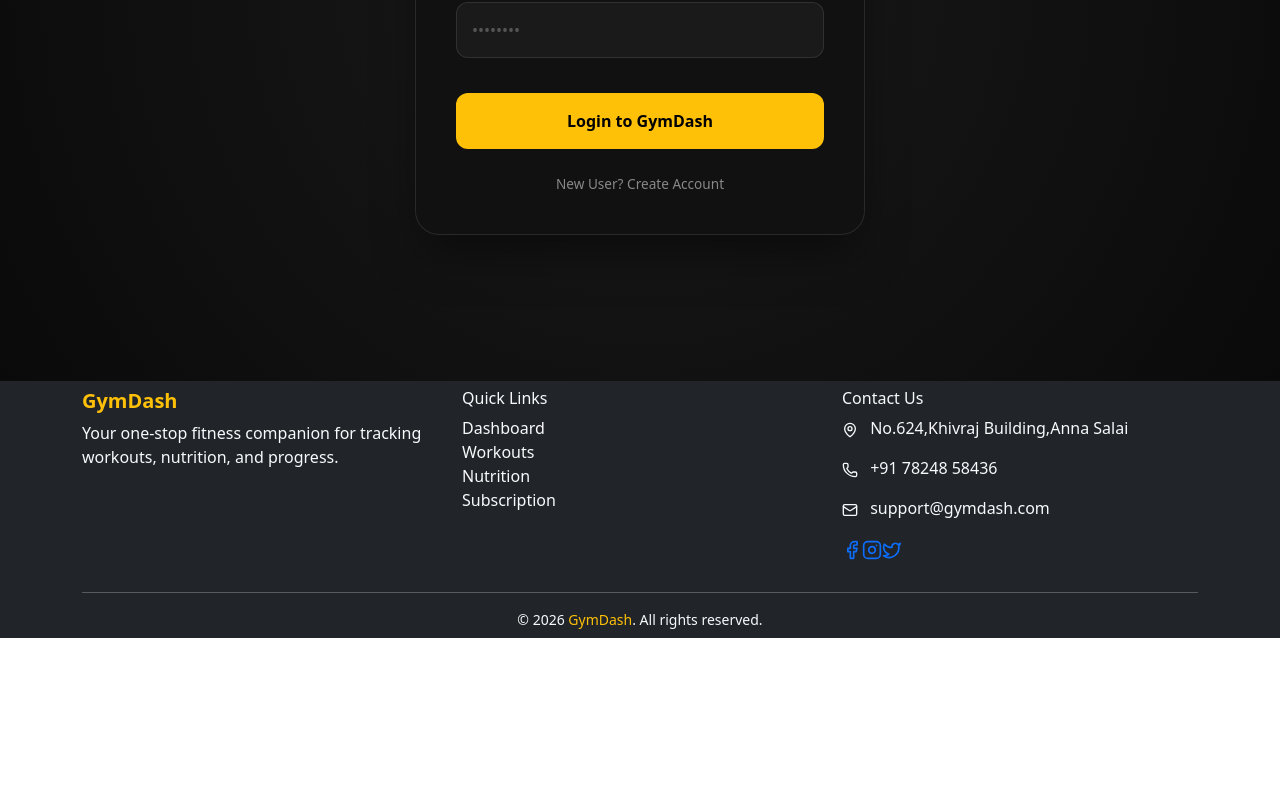
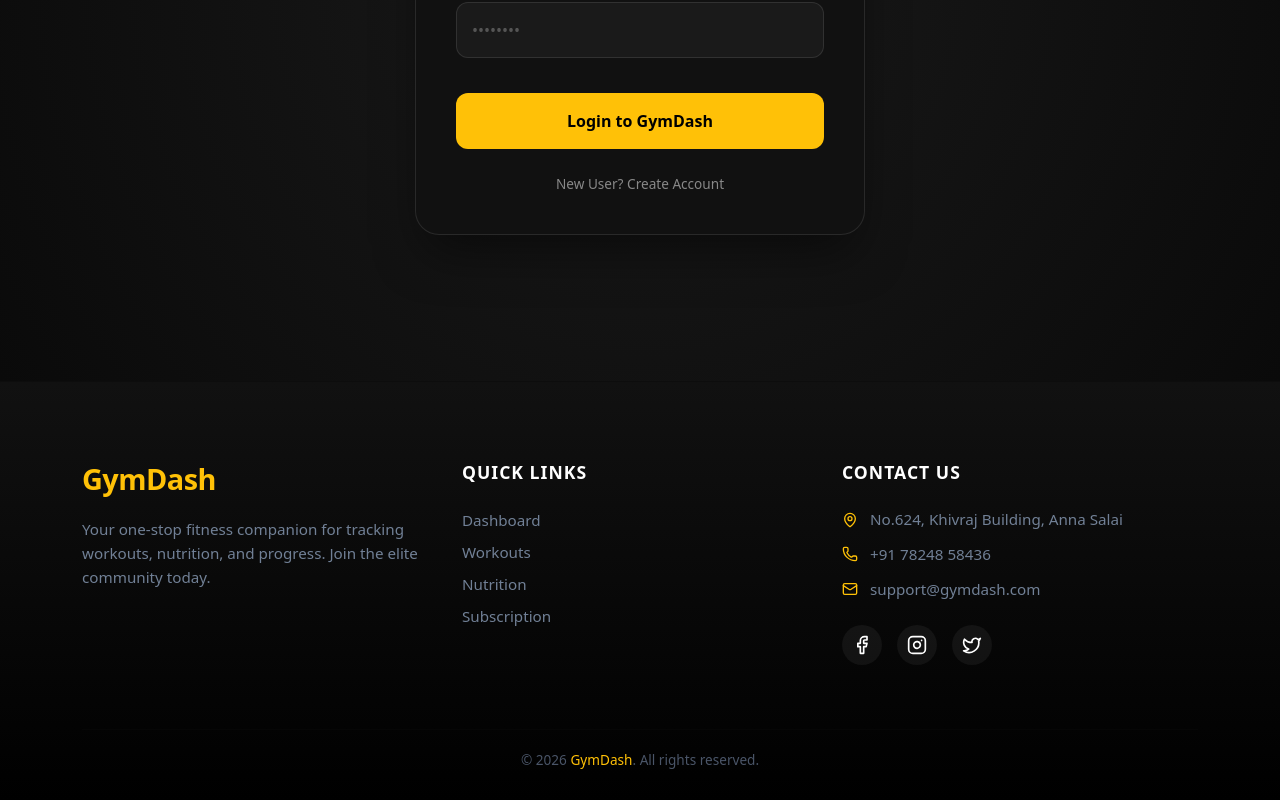
Before and after one commit to thenmozhi-A1/gym, a React (Vite) app: page /login in a window 1280 px wide. Shown: the part 419-1219 px from the top of the page. Before the commit the page ends 1057 px from the top, so only its background shows below. Built offline with nearby package versions, Linux system fonts and the light colour scheme.

Commit message:
Updated frontend login API

```diff
--- a/src/Footer.jsx
+++ b/src/Footer.jsx
@@ -2,39 +2,49 @@ import React from "react";
 import { Facebook, Instagram, Twitter, Mail, Phone, MapPin } from "lucide-react";
 import "bootstrap/dist/css/bootstrap.min.css";
 import { Link } from "react-router-dom";
+import styled from "styled-components";
 
 const Footer = () => {
   return (
-    <footer className="footer bg-dark text-light pt-2 pb-2">
+    <FooterContainer>
       <div className="container">
-        <div className="row">
+        <div className="row g-4">
 
           {/* GymDash Info */}
-          <div className="col-md-4 mb-3">
-            <h5 className="text-warning fw-bold">GymDash</h5>
-            <p>Your one-stop fitness companion for tracking workouts, nutrition, and progress.</p>
+          <div className="col-md-4 mb-4">
+            <h5 className="brand-title">GymDash</h5>
+            <p className="footer-desc">
+              Your one-stop fitness companion for tracking workouts, nutrition, and progress.
+              Join the elite community today.
+            </p>
           </div>
 
           {/* Quick Links */}
-          <div className="col-md-4 mb-3">
-            <h6 className="text-light">Quick Links</h6>
+          <div className="col-md-4 mb-4">
+            <h6 className="section-title">Quick Links</h6>
             <ul className="list-unstyled">
-              <li><Link to="/dashboard" className="footer-link text-light text-decoration-none">Dashboard</Link></li>
-              <li><Link to="/workouts" className="footer-link text-light text-decoration-none">Workouts</Link></li>
-              <li><Link to="/nutrition" className="footer-link text-light text-decoration-none">Nutrition</Link></li>
-              <li><Link to="/subscription" className="footer-link text-light text-decoration-none">Subscription</Link></li>
+              <li className="mb-2"><Link to="/dashboard" className="footer-link">Dashboard</Link></li>
+              <li className="mb-2"><Link to="/workouts" className="footer-link">Workouts</Link></li>
+              <li className="mb-2"><Link to="/nutrition" className="footer-link">Nutrition</Link></li>
+              <li className="mb-2"><Link to="/subscription" className="footer-link">Subscription</Link></li>
             </ul>
           </div>
 
           {/* Contact Info */}
-          <div className="col-md-4 mb-3">
-            <h6 className="text-light">Contact Us</h6>
-            <p><MapPin size={16} className="me-2" /> No.624,Khivraj Building,Anna Salai</p>
-            <p><Phone size={16} className="me-2" /> +91 78248 58436</p>
-            <p><Mail size={16} className="me-2" /> support@gymdash.com</p>
+          <div className="col-md-4 mb-4">
+            <h6 className="section-title">Contact Us</h6>
+            <div className="contact-item">
+              <MapPin size={16} /> <span>No.624, Khivraj Building, Anna Salai</span>
+            </div>
+            <div className="contact-item">
+              <Phone size={16} /> <span>+91 78248 58436</span>
+            </div>
+            <div className="contact-item">
+              <Mail size={16} /> <span>support@gymdash.com</span>
+            </div>
 
             {/* Social Icons */}
-            <div className="mt-3">
+            <div className="social-row mt-4">
               <a href="#" className="social-icon"><Facebook size={20} /></a>
               <a href="https://www.instagram.com/rockdinesh2002/" className="social-icon"><Instagram size={20} /></a>
               <a href="https://www.linkedin.com/in/dinesh-dinesh-1a707b281" className="social-icon"><Twitter size={20} /></a>
@@ -42,14 +52,103 @@ const Footer = () => {
           </div>
         </div>
 
-        {/* Footer Bottom */}
-        <hr className="border-light" />
-        <div className="text-center small">
+        <hr className="footer-divider" />
+        <div className="footer-bottom">
           &copy; {new Date().getFullYear()} <span className="text-warning">GymDash</span>. All rights reserved.
         </div>
       </div>
-    </footer>
+    </FooterContainer>
   );
 };
 
+const FooterContainer = styled.footer`
+  background: linear-gradient(to bottom, #111111, #000000);
+  color: #a3aed0;
+  padding: 80px 0 30px;
+  border-top: 1px solid rgba(255, 255, 255, 0.05);
+
+  .brand-title {
+    color: #ffc107;
+    font-weight: 800;
+    font-size: 1.8rem;
+    margin-bottom: 20px;
+    letter-spacing: -0.5px;
+  }
+
+  .footer-desc {
+    font-size: 0.95rem;
+    line-height: 1.6;
+    color: #718096;
+  }
+
+  .section-title {
+    color: #ffffff;
+    font-weight: 700;
+    font-size: 1.1rem;
+    margin-bottom: 25px;
+    text-transform: uppercase;
+    letter-spacing: 1px;
+  }
+
+  .footer-link {
+    color: #718096;
+    text-decoration: none;
+    transition: all 0.3s ease;
+    font-size: 0.95rem;
+
+    &:hover {
+      color: #ffc107;
+      padding-left: 5px;
+    }
+  }
+
+  .contact-item {
+    display: flex;
+    align-items: center;
+    gap: 12px;
+    margin-bottom: 12px;
+    font-size: 0.95rem;
+    color: #718096;
+
+    svg {
+      color: #ffc107;
+    }
+  }
+
+  .social-row {
+    display: flex;
+    gap: 15px;
+  }
+
+  .social-icon {
+    display: flex;
+    align-items: center;
+    justify-content: center;
+    width: 40px;
+    height: 40px;
+    background: rgba(255, 255, 255, 0.05);
+    border-radius: 50%;
+    color: white;
+    text-decoration: none;
+    transition: all 0.3s ease;
+
+    &:hover {
+      background: #ffc107;
+      color: black;
+      transform: translateY(-3px);
+    }
+  }
+
+  .footer-divider {
+    border-color: rgba(255, 255, 255, 0.05);
+    margin: 40px 0 20px;
+  }
+
+  .footer-bottom {
+    text-align: center;
+    font-size: 0.85rem;
+    color: #4a5568;
+  }
+`;
+
 export default Footer;
```
